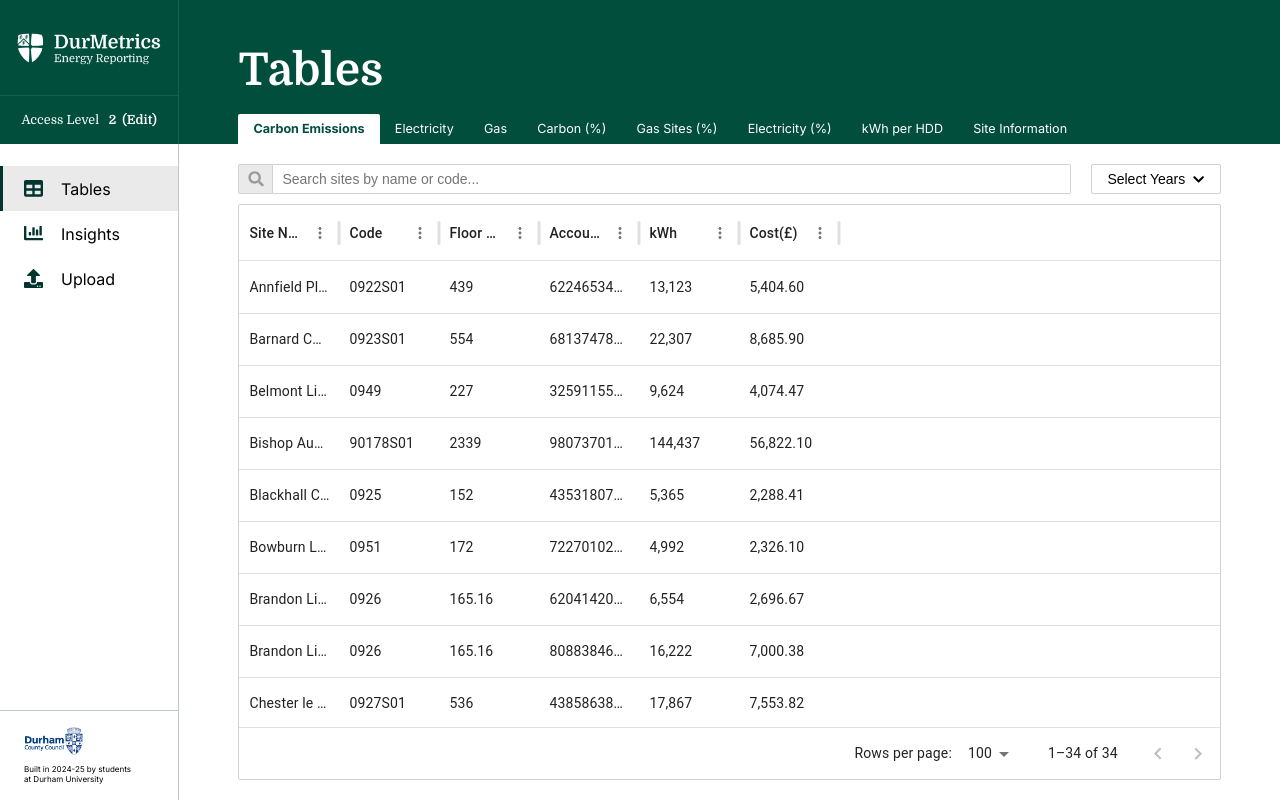
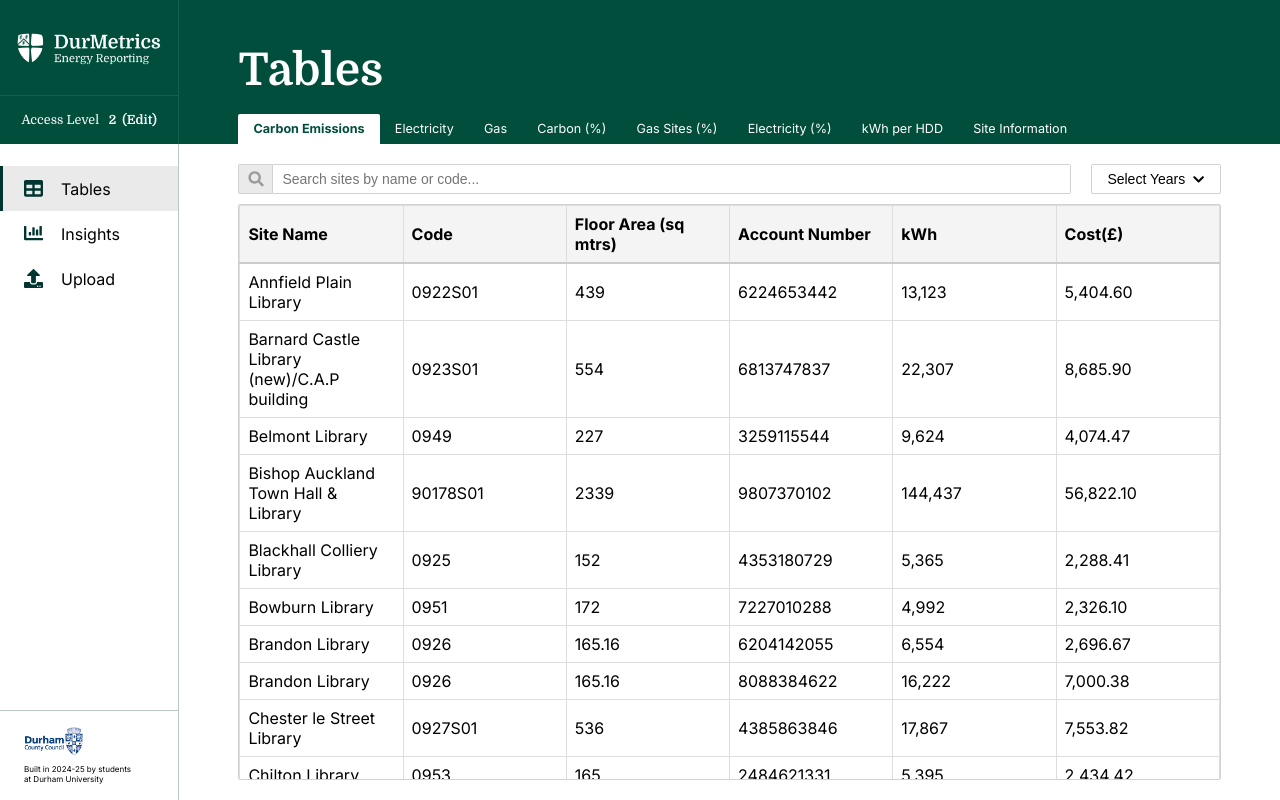
Before and after one commit to COMP2281/software-engineering-group24-25-19, a React (Create React App) app in the folder durmetrics/: page / in a window 1280 px wide. Built offline with nearby package versions, Linux system fonts and the light colour scheme.

Commit message:
Virtualised Table

```diff
--- a/durmetrics/package.json
+++ b/durmetrics/package.json
@@ -18,6 +18,7 @@
     "react-dom": "^18.3.1",
     "react-router-dom": "^7.0.1",
     "react-scripts": "5.0.1",
+    "react-virtuoso": "^4.12.3",
     "styled-components": "^6.1.13",
     "web-vitals": "^2.1.4"
   },
--- a/durmetrics/src/components/Content.js
+++ b/durmetrics/src/components/Content.js
@@ -1,54 +1,105 @@
-import React from 'react';
+import React, { useEffect, useState } from "react";
 import DataTable from './DataTable';
 import SearchBar from './SearchBar';
 import Dropdown from './Dropdown';
 import Papa from 'papaparse';
 import report from '../data/report.csv';
+import { TableVirtuoso } from 'react-virtuoso';
 
 const Content = () => {
-        React.useEffect(() => {
+        const [tableColumns, setTableColumns] = useState([]);
+        const [tableRows, setTableRows] = useState([]);
+
+        useEffect(() => {
+            // parse CSV and process data
                 Papa.parse(report, {
                         header: true,
                         download: true,
                         complete: (result) => {
-                                const columns = Object.keys(result.data[0]).map((key) => ({
+
+                const columns = Object.keys(result.data[0] || {}).map((key) => ({
                         title: key,
                         field: key,
+                        width: Math.max(
+                                key.length * 15, // approximate width of header text
+                                ...result.data.map((row) => (row[key]?.length || 0) * 8) // width of content
+                        ),
                         }));
                         setTableColumns(columns);
 
-                                const rows = result.data.map((row, index) => {
-                                        const formattedRow = { id: index + 1 };
-                                        columns.forEach((col) => {
-                                                formattedRow[col.field] = row[col.title];
-                                        });
-                                        return formattedRow;
-                                });
+                // map rows with matching keys
+                const rows = result.data.map((row, index) => ({
+                        id: index + 1,
+                        ...row, // Spread row data
+                        }));
                         setTableRows(rows);
                 },
         });
 }, []);
 
-        const [tableColumns, setTableColumns] = React.useState([]);
-        const [tableRows, setTableRows] = React.useState([]);
-
         const changeYears = (years) => {
-                console.log(years);
+                console.log("Selected years:", years);
         };
 
         return (
         <div className="body">
+                {/* Filters Section */}
                 <div className="table-filters">
                         <div className="input-group">
                                 <div className="search-icon-container">
-                                                <img className="search-icon" src="search-icon.svg" />
+                                        <img className="search-icon" src="search-icon.svg" alt="Search" />
                                 </div>
                         <input className="search-bar" placeholder="Search sites by name or code..." />
                         </div>
                         <Dropdown rows={tableRows} changeYears={changeYears} />
                 </div>
+
+                {/* Table Section */}
                 <div className="table-container">
-                                <DataTable rows={tableRows} columns={tableColumns} />
+                        <TableVirtuoso
+                        data={tableRows}
+                        totalCount={tableRows.length}
+                        fixedHeaderContent={() => (
+                                <thead>
+                                        <tr>
+                                                {tableColumns.map((col) => (
+                                                <th key={col.field} style={{ width: `${col.width}px` }}>
+                                                {col.title}
+                                                </th>
+                                                ))}
+                                        </tr>
+                                </thead>
+                        )}
+                        itemContent={(index) => {
+                                const row = tableRows[index];
+                                return (
+                                <>
+                                        {tableColumns.map((col) => (
+                                        <td key={col.field}>{row[col.field]}</td>
+                                ))}
+                                </>
+                        );
+                }}
+                        components={{
+                                Table: (props) => (
+                                        <table
+                                                {...props}
+                                                className="data-table"
+                                                style={{ tableLayout: "fixed", width: "100%" }}
+                                        />
+                                ),
+                                TableHead: (props) => (
+                                <thead {...props}>
+                                        <tr>
+                                        {tableColumns.map((col) => (
+                                                <th key={col.field}>{col.title}</th>
+                                        ))}
+                                        </tr>
+                                </thead>
+                                ),
+                                TableRow: (props) => <tr {...props} />,
+                        }}
+                        />
                 </div>
         </div>
         );
--- a/durmetrics/src/main.css
+++ b/durmetrics/src/main.css
@@ -481,3 +481,24 @@ a {
 .dropdown-icon {
         margin-top: -1px;
 }
+
+.data-table {
+        width: 100%;
+        table-layout: fixed;
+        border-collapse: collapse; /* Ensures borders collapse for cleaner lines */
+}
+
+.data-table th,
+.data-table td {
+        text-align: left;
+        overflow: hidden;
+        text-overflow: ellipsis;
+        padding: 8px;
+        border: 1px solid #ddd; /* Adds lines between cells */
+}
+
+.data-table th {
+        background-color: #f4f4f4; /* Optional: Adds a subtle background for headers */
+        font-weight: bold;
+        border-bottom: 2px solid #ccc; /* Slightly thicker line for the header */
+}
```
Also changed, not shown: 2 other files (tests, documents, lock files or other folders). Lines whose indentation alone changed are shown as unchanged.
